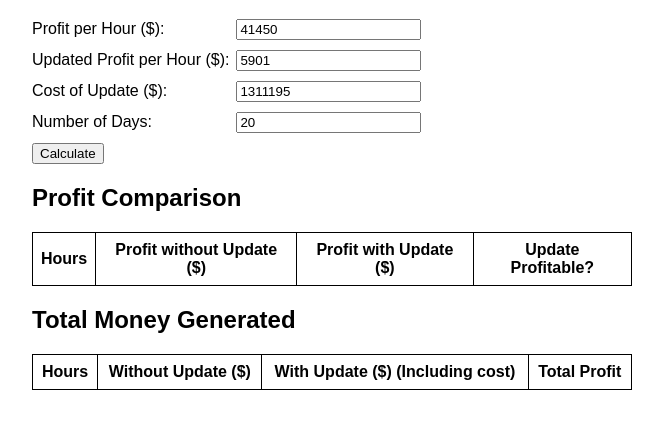
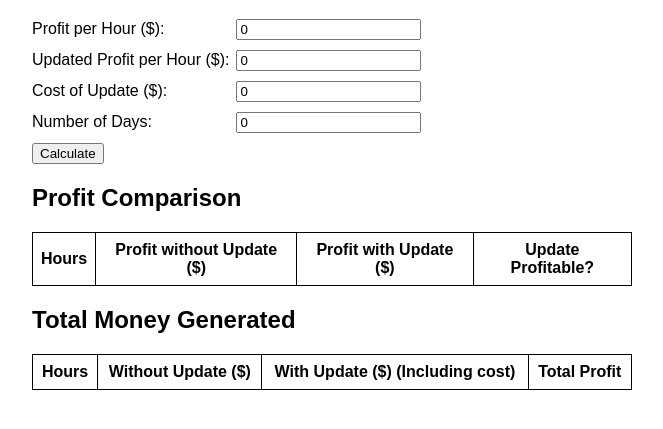
Before and after one commit to johnmisquitta/Profit_calculator_Hamster_Kombat, a plain HTML site: page index.html in a window 1280 px wide. Shown: the part 61-490 px from the top of the page, without its empty margins (308-971 px from the left). Drawn offline with Linux system fonts and the light colour scheme.

Commit message:
Update index.html

```diff
--- a/index.html
+++ b/index.html
@@ -42,19 +42,19 @@
     <!-- Input Form -->
     <div class="input-group">
         <label for="profitPerHour">Profit per Hour ($):</label>
-        <input type="number" id="profitPerHour" value="41450">
+        <input type="number" id="profitPerHour" value="0">
     </div>
     <div class="input-group">
         <label for="updatedProfitPerHour">Updated Profit per Hour ($):</label>
-        <input type="number" id="updatedProfitPerHour" value="5901">
+        <input type="number" id="updatedProfitPerHour" value="0">
     </div>
     <div class="input-group">
         <label for="updateCost">Cost of Update ($):</label>
-        <input type="number" id="updateCost" value="1311195">
+        <input type="number" id="updateCost" value="0">
     </div>
     <div class="input-group">
         <label for="days">Number of Days:</label>
-        <input type="number" id="days" value="20">
+        <input type="number" id="days" value="0">
     </div>
     <button onclick="calculate()">Calculate</button>
 
```
